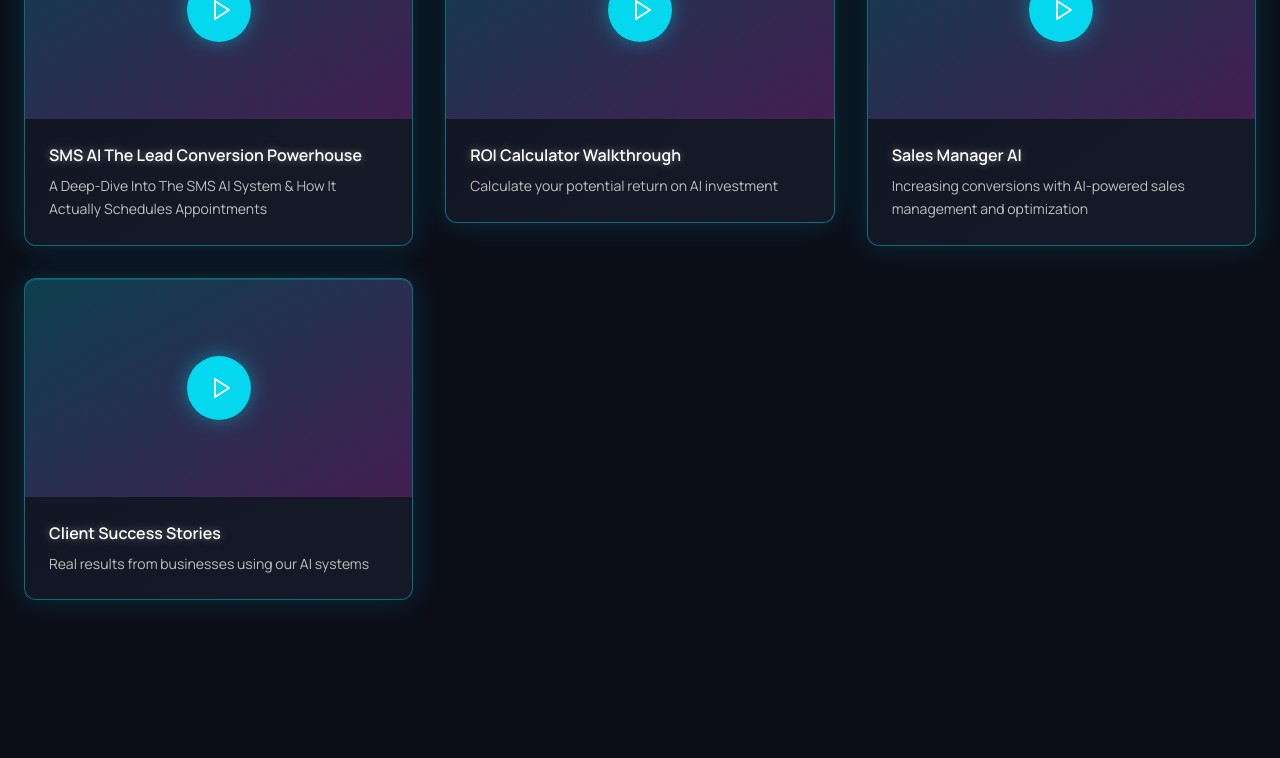
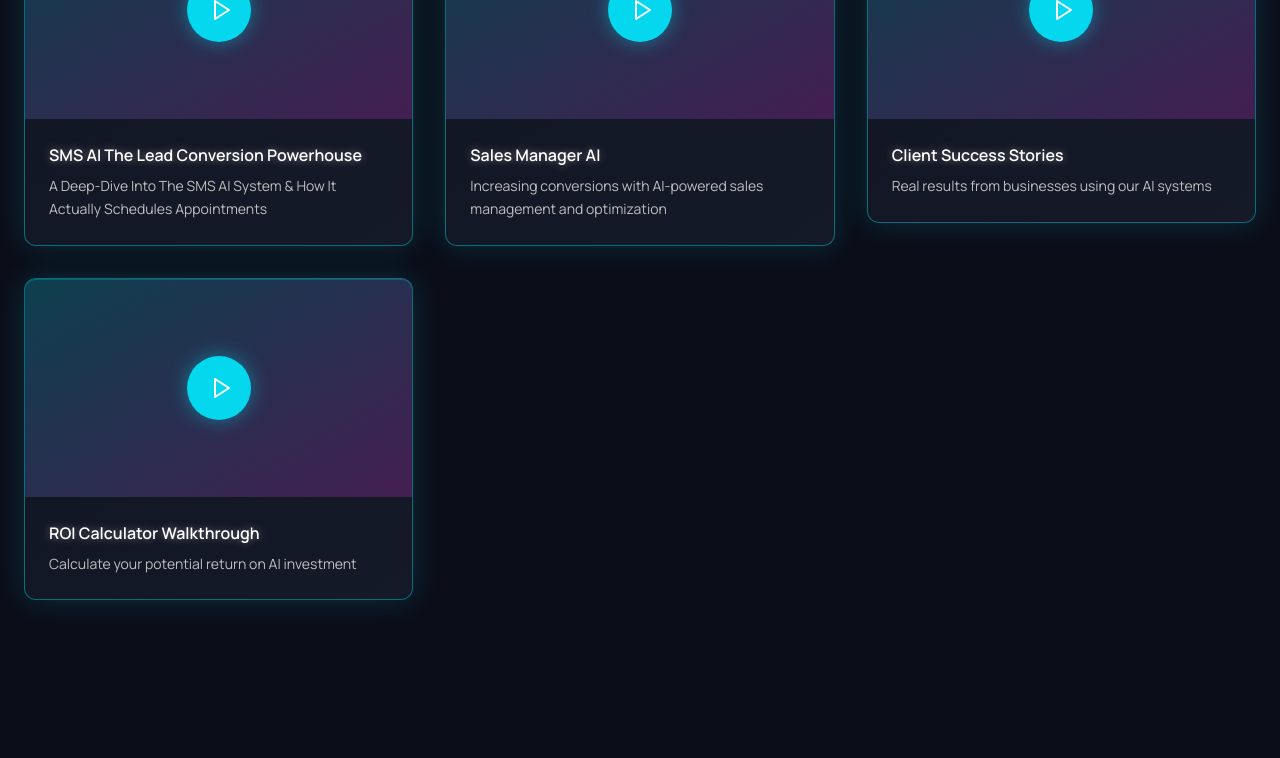
Before and after one commit to hannan680/Rev-Post-Booking, a React (Vite) app: page / in a window 1280 px wide. Shown: the part 2092-2850 px from the top of the page. Built offline with nearby package versions, Linux system fonts and the light colour scheme.

Commit message:
Reverted to commit 5922b4e62537064ebeaeda9c021384b87faf6bc1

```diff
--- a/src/components/BreakoutVideos.tsx
+++ b/src/components/BreakoutVideos.tsx
@@ -34,21 +34,21 @@ const videos: Video[] = [{
   thumbnail: "/api/placeholder/300/200"
 }, {
   id: 5,
-  title: "ROI Calculator Walkthrough",
-  duration: "",
-  description: "Calculate your potential return on AI investment",
-  thumbnail: "/api/placeholder/300/200"
-}, {
-  id: 6,
   title: "Sales Manager AI",
   duration: "",
   description: "Increasing conversions with AI-powered sales management and optimization",
   thumbnail: "/api/placeholder/300/200"
 }, {
-  id: 7,
+  id: 6,
   title: "Client Success Stories",
   duration: "",
   description: "Real results from businesses using our AI systems",
+  thumbnail: "/api/placeholder/300/200"
+}, {
+  id: 7,
+  title: "ROI Calculator Walkthrough",
+  duration: "",
+  description: "Calculate your potential return on AI investment",
   thumbnail: "/api/placeholder/300/200"
 }];
 const BreakoutVideos = () => {
```
